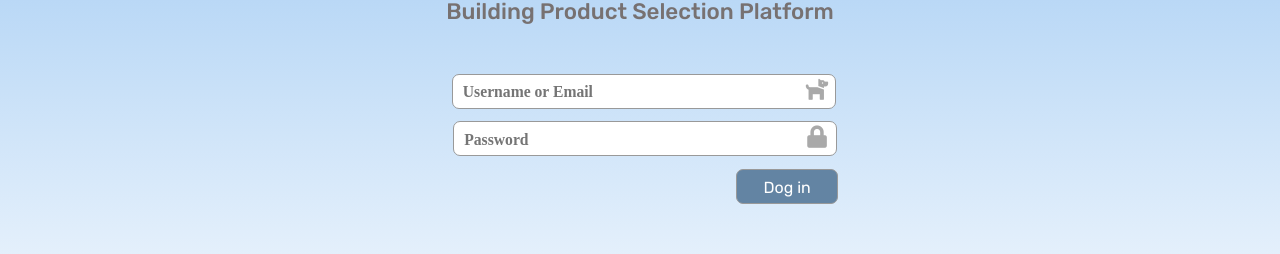
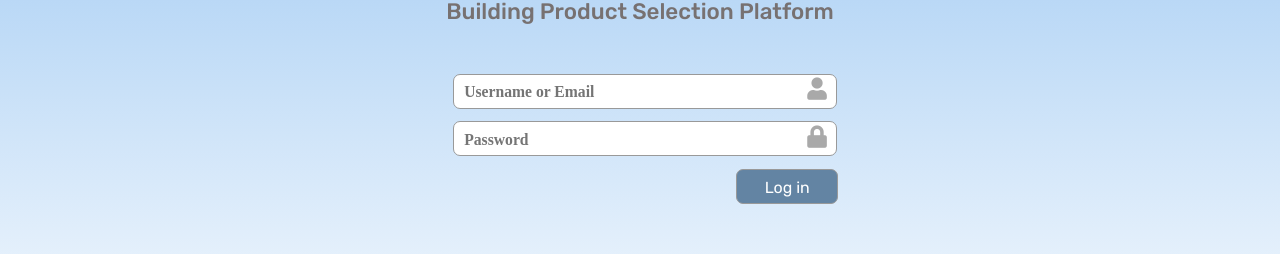
Before and after one commit to igoreskin/joole-with-backend, a React (Create React App) app: page /login in a window 1280 px wide. Shown: the part 381-635 px from the top of the page. Built offline with nearby package versions, Linux system fonts and the light colour scheme; a web font is replaced by a local one.

Commit message:
Small correction in LoginForm

```diff
--- a/src/components/LoginForm.js
+++ b/src/components/LoginForm.js
@@ -83,8 +83,8 @@ class LoginForm extends Component {
                     className={cx(styles.Input, styles.red)} type='text' name='username'
                     placeholder='Username or Email' onChange={this.handleOnChange}></input> }
 
-                    {/* <i class="fas fa-user" style={{marginLeft: '-30px', color: '#a9a9a9'}}></i> */}
-                    <i class="fas fa-dog" style={{marginLeft: '-30px', color: '#a9a9a9'}}></i>
+                    <i class="fas fa-user" style={{marginLeft: '-30px', color: '#a9a9a9'}}></i>
+                    {/* <i class="fas fa-dog" style={{marginLeft: '-30px', color: '#a9a9a9'}}></i> */}
 
                     <br/>
                     { this.state.valid ? <input className={cx(styles.Input, styles.gray)} type='password' name='password'
@@ -93,7 +93,7 @@ class LoginForm extends Component {
                     placeholder='Password' onChange={this.handleOnChange}></input> }
 
                     <i class="fas fa-lock" style={{marginLeft: '-30px', color: '#a9a9a9'}}></i><br></br>
-                    <Button type='submit' className={styles.login} variant="primary">Dog in</Button>
+                    <Button type='submit' className={styles.login} variant="primary">Log in</Button>
                 </form>
             </Fragment>
         )
```
